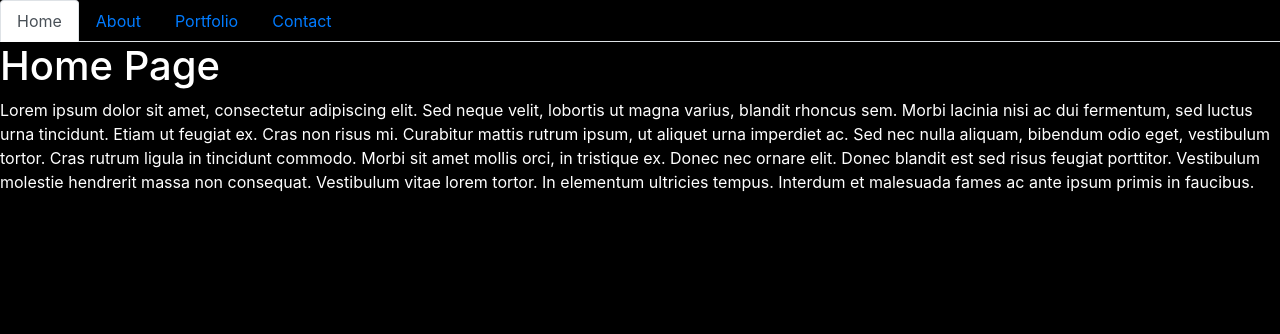
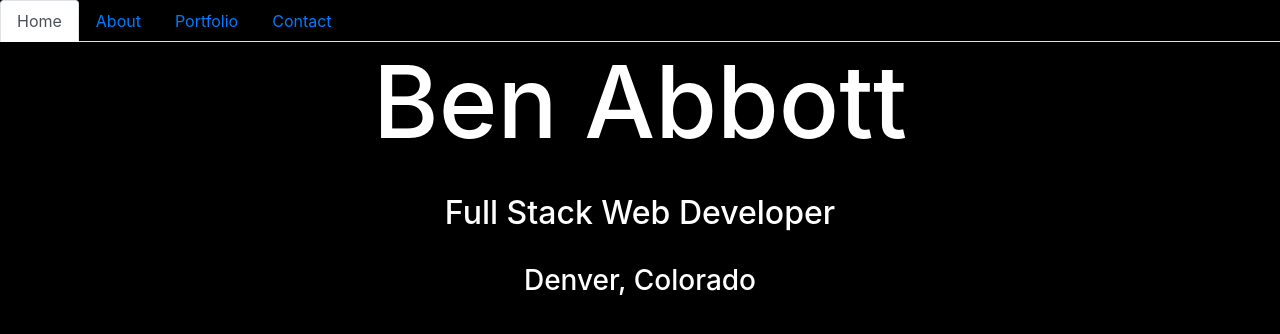
Before and after one commit to benabbott85/B-Abbott-React-Portfolio, a React (Create React App) app: page / in a window 1280 px wide. Shown: the top 334 px of the page. Built offline with nearby package versions, Linux system fonts and the light colour scheme.

Commit message:
started to work on home page

```diff
--- a/public/index.html
+++ b/public/index.html
@@ -26,6 +26,7 @@
     -->
     <link href="https://maxcdn.bootstrapcdn.com/font-awesome/4.7.0/css/font-awesome.min.css" rel="stylesheet" />
   <link rel="stylesheet" href="https://cdnjs.cloudflare.com/ajax/libs/twitter-bootstrap/4.0.0/css/bootstrap.min.css" />
+
     <title>React App</title>
   </head>
   <body>
--- a/src/components/pages/Home.js
+++ b/src/components/pages/Home.js
@@ -4,17 +4,13 @@ import React from "react";
 function Home() {
   return (
     <div>
-      <h1>Home Page</h1>
-      <p>
-        Lorem ipsum dolor sit amet, consectetur adipiscing elit. Sed neque velit, lobortis ut magna
-        varius, blandit rhoncus sem. Morbi lacinia nisi ac dui fermentum, sed luctus urna tincidunt.
-        Etiam ut feugiat ex. Cras non risus mi. Curabitur mattis rutrum ipsum, ut aliquet urna
-        imperdiet ac. Sed nec nulla aliquam, bibendum odio eget, vestibulum tortor. Cras rutrum
-        ligula in tincidunt commodo. Morbi sit amet mollis orci, in tristique ex. Donec nec ornare
-        elit. Donec blandit est sed risus feugiat porttitor. Vestibulum molestie hendrerit massa non
-        consequat. Vestibulum vitae lorem tortor. In elementum ultricies tempus. Interdum et
-        malesuada fames ac ante ipsum primis in faucibus.
-      </p>
+      <h1 className="myname">Ben Abbott</h1>
+      <br></br>
+      <h2 className="fullstack">Full Stack Web Developer</h2>
+    <br></br>
+      <h3 className="denver"> Denver, Colorado</h3>
+      <br></br>
+
     </div>
   );
 }
--- a/src/style.css
+++ b/src/style.css
@@ -7,12 +7,18 @@ body {
   height: 200px;
   width: 250px;
   margin-left: 225px;
+  border-style: solid;
+    border-color: white;
+    border-width: 1px
 }
 
 .dayplanner{
     height: 200px;
     width: 250px;
     margin-left: 300px;
+    border-style: solid;
+    border-color: white;
+    border-width: 1px
 }
 
 .notetaker{
@@ -20,6 +26,9 @@ body {
     width: 250px;
     margin-left: 225px;
     margin-top: 50px;
+    border-style: solid;
+    border-color: white;
+    border-width: 1px
 }
 
 .developerprofile {
@@ -27,6 +36,9 @@ body {
     width: 250px;
     margin-left: 300px;
     margin-top: 50px;
+    border-style: solid;
+    border-color: white;
+    border-width: 1px
 }
 
 .contact{
@@ -37,6 +49,7 @@ body {
     width: 250px;
     margin-left: 550px;
     margin-top: 200px;
+    line-height: 1.8;
 
 }
 
@@ -49,3 +62,18 @@ body {
     margin-left: 200px;
     margin-top: 100px;
 }
+
+
+.myname {
+    text-align: center;
+    font-size: 100px;
+
+}
+
+.fullstack {
+    text-align: center
+}
+
+.denver {
+    text-align: center;
+}
```
